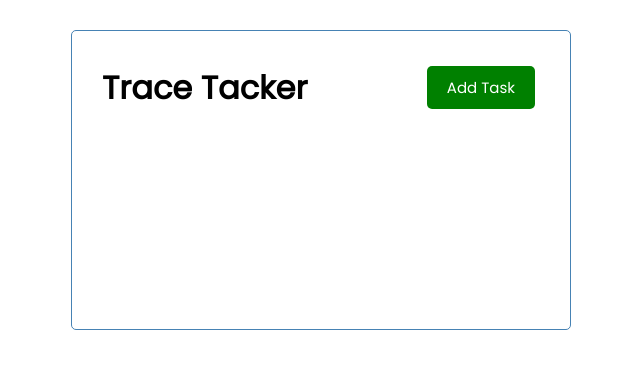
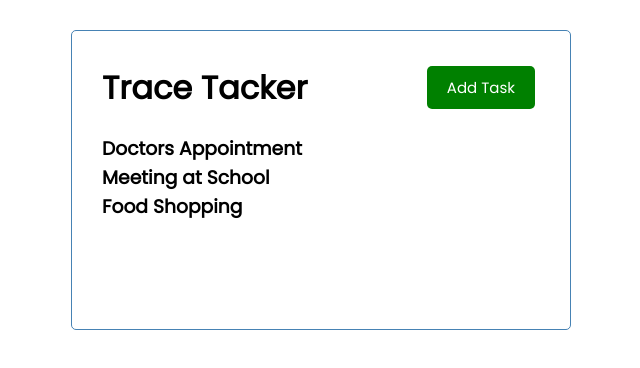
Before and after one commit to rakib3004/vue-crash-2021, a Vue app: page / in a window 1280 px wide. Shown: the top 368 px of the page, without its empty margins (319-959 px from the left). Built offline with nearby package versions, Linux system fonts and the light colour scheme.

Commit message:
add tasks list and show them

```diff
--- a/src/App.vue
+++ b/src/App.vue
@@ -1,16 +1,20 @@
 <template>
 <div class="container">
 <Header title="Trace Tacker" />
+<Tasks :tasks="tasks" />
  </div>
 </template>
 
 <script>
 import Header from './components/Header'
+import Tasks from './components/Tasks'
+
 
 export default {
   name: 'App',
   components: {
-    Header
+    Header,
+    Tasks,
   },
   data(){
     return{
--- /dev/null
+++ b/src/components/Tasks.vue
@@ -0,0 +1,17 @@
+<template>
+<header>
+    <div :key="task.id" v-for="task in tasks">
+    <h3>{{task.text}}</h3>
+    </div>
+    </header>
+</template>
+
+<script>
+
+export default {
+  name: 'Tasks',
+  props:{
+      tasks: Array,
+  },
+}
+</script>
```
